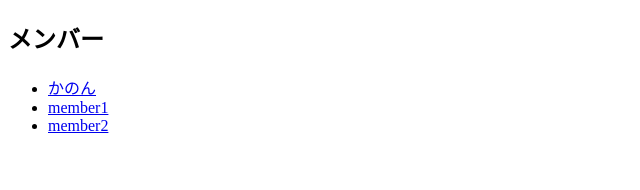
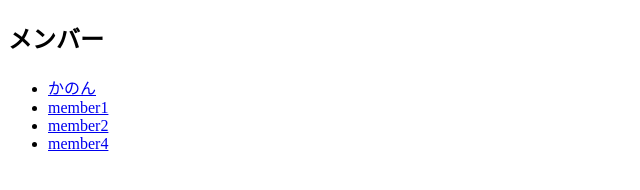
Before and after one commit to CanonMukai/github-pages, a plain HTML site: page member/index.html in a window 1280 px wide. Shown: the full height of the page, 0-640 px from the left. Drawn offline with Linux system fonts and the light colour scheme.

Commit message:
Add member4wq

```diff
--- a/member/index.html
+++ b/member/index.html
@@ -12,6 +12,7 @@
         <li><a href="canon.html">かのん</a></li>
         <li><a href="member1.html">member1</a></li>
         <li><a href="member2.html">member2</a></li>
+        <li><a href="member4.html">member4</a></li>
     </ul>
 
 </body>
```
